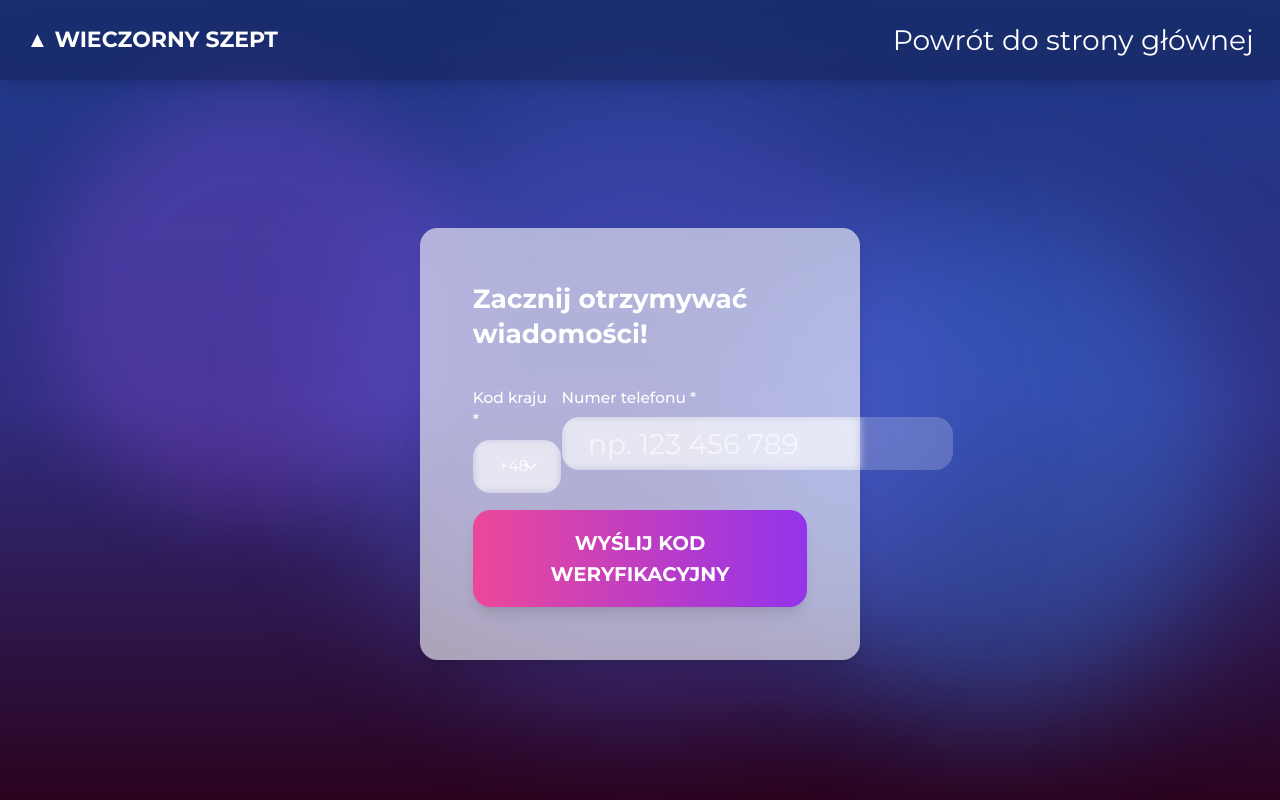
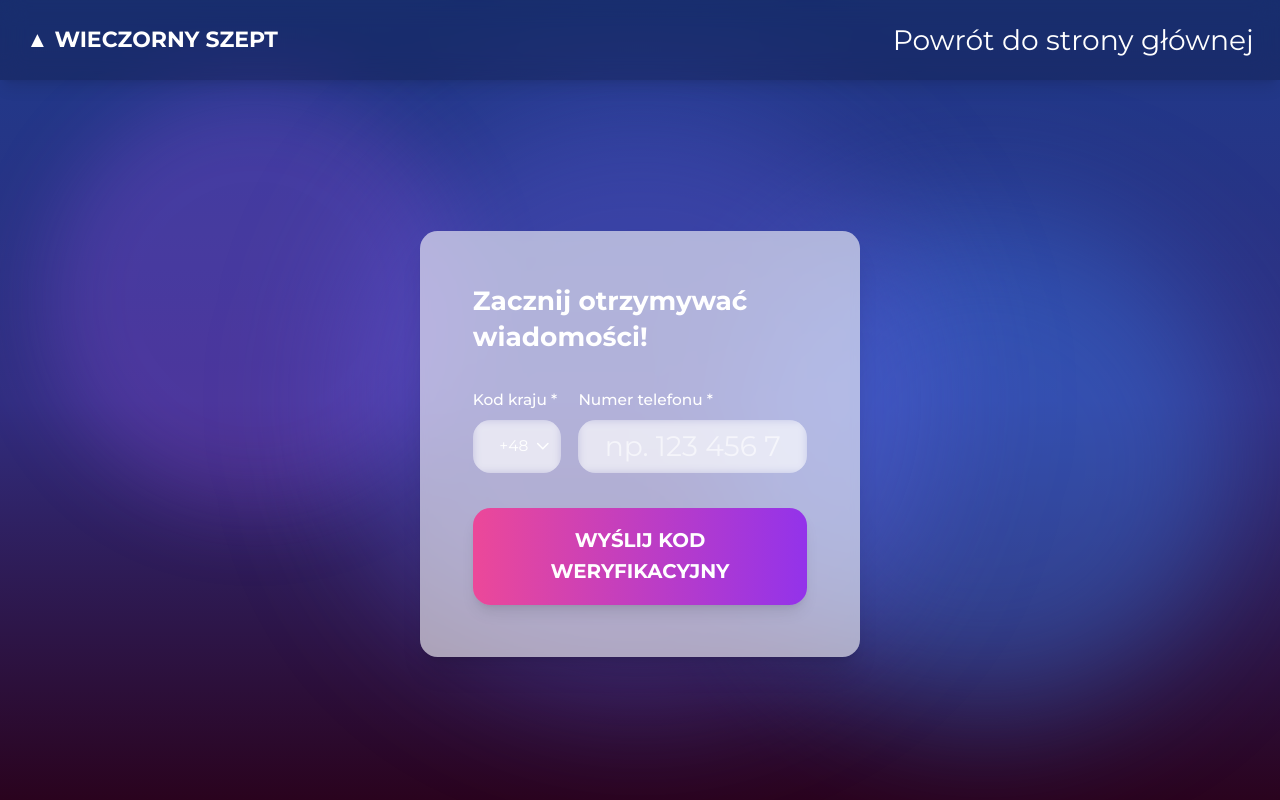
Before and after one commit to kamilkulik/whisper, a Next.js app: page /phone in a window 1280 px wide. Built offline with nearby package versions, Linux system fonts and the light colour scheme.

Commit message:
fix positioning of confirmationcode component elements

```diff
--- a/src/app/_components/ConfirmationCodeForm.tsx
+++ b/src/app/_components/ConfirmationCodeForm.tsx
@@ -260,13 +260,13 @@ function PhoneForm({
       </div>
       <form
         onSubmit={handlePhoneSubmit}
-        className="space-y-4"
+        className="space-y-8"
         data-oid="d937n0b"
       >
         {!isEmailMode ? (
           <>
-            <div className="grid grid-cols-[80px_1fr] gap-2" data-oid="mk2pw2b">
-              <div className="h-full" data-oid="xbk7dq-">
+            <div className="flex" data-oid="mk2pw2b">
+              <div className="flex flex-col h-full" data-oid="xbk7dq-">
                 <label
                   htmlFor="countryCode"
                   className="block text-white font-medium mb-2 text-sm"
@@ -275,7 +275,7 @@ function PhoneForm({
                   Kod kraju *
                 </label>
                 <div
-                  className="relative"
+                  className="relative flex items-center"
                   ref={countryDropdownRef}
                   data-oid="5z3y56l"
                 >
@@ -288,7 +288,7 @@ function PhoneForm({
                     {formData.countryCode}
                   </button>
                   <div
-                    className="absolute inset-y-0 right-3 flex items-center pointer-events-none"
+                    className="relative right-6 pointer-events-none "
                     data-oid="f6znpna"
                   >
                     <svg
@@ -311,7 +311,7 @@ function PhoneForm({
                   </div>
                   {isCountryDropdownOpen && (
                     <div
-                      className="absolute top-full mt-1 bg-gray-800 rounded-2xl shadow-xl z-50 max-h-48 overflow-y-auto w-60"
+                      className="absolute top-full left-0 mt-2 bg-gray-800 rounded-2xl shadow-xl z-50 max-h-48 overflow-y-auto w-60"
                       data-oid="u76tc5h"
                     >
                       {countryOptions.map((option) => (
@@ -354,7 +354,7 @@ function PhoneForm({
                     handleInputBlur("numerTelefonu", e.target.value)
                   }
                   required
-                  className={`h-12 px-6 py-3 bg-white/20 border-0 rounded-2xl text-white placeholder-white/60 focus:outline-none focus:ring-2 backdrop-blur-sm ${
+                  className={`w-full h-12 px-6 py-3 bg-white/20 border-0 rounded-2xl text-white placeholder-white/60 focus:outline-none focus:ring-2 backdrop-blur-sm ${
                     validationErrors.numerTelefonu
                       ? "focus:ring-red-500/50 ring-2 ring-red-500/30"
                       : "focus:ring-white/30"
@@ -743,7 +743,7 @@ export default function ConfirmationCodeForm({
 
   return (
     <div
-      className="max-w-md mx-auto bg-white/60 dark:bg-gray-800/60 rounded-2xl shadow-xl p-12 backdrop-blur-sm relative z-50"
+      className="max-w-lg mx-auto bg-white/60 dark:bg-gray-800/60 rounded-2xl shadow-xl p-12 backdrop-blur-sm relative z-50"
       data-oid="tb00.87"
     >
       <div
--- a/src/app/_components/ModalWrapper.tsx
+++ b/src/app/_components/ModalWrapper.tsx
@@ -56,22 +56,12 @@ export function ModalWrapper({
         {isVisible && (
           <>
             <Dialog.Overlay asChild>
-              <div
-                className={`fixed inset-0 bg-black/50 backdrop-blur-sm z-50 transition-opacity duration-300 ${
-                  isOpen ? "opacity-100" : "opacity-0"
-                }`}
-              />
+              <div className="fixed inset-0 bg-black/50 backdrop-blur-sm z-50 transition-opacity duration-300" />
             </Dialog.Overlay>
-            <Dialog.Title asChild>
+            <Dialog.Title asChild />
             <Dialog.Content asChild>
-                <div
-                  className={`fixed inset-0 z-50 flex items-center justify-center p-4 transition-all duration-300 ${
-                    isOpen
-                      ? "opacity-100 scale-100 translate-y-0"
-                      : "opacity-0 scale-95 translate-y-5"
-                  }`}
-                >
-                  <div className="relative w-full max-w-md">
+              <div className="fixed inset-0 z-50 flex items-center justify-center p-4 transition-all duration-300">
+                <div className="relative">
                   {/* Close button */}
                   <Dialog.Close asChild>
                     <button
@@ -99,7 +89,6 @@ export function ModalWrapper({
                 </div>
               </div>
             </Dialog.Content>
-            </Dialog.Title>
           </>
         )}
       </Dialog.Portal>
```
Lines whose indentation alone changed are shown as unchanged.
